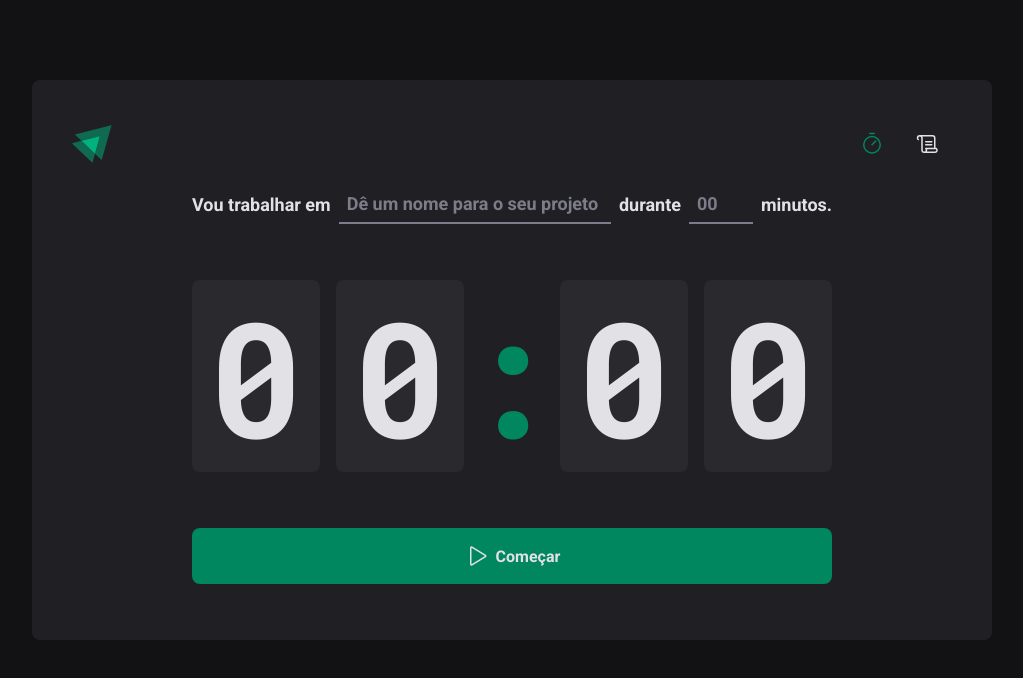
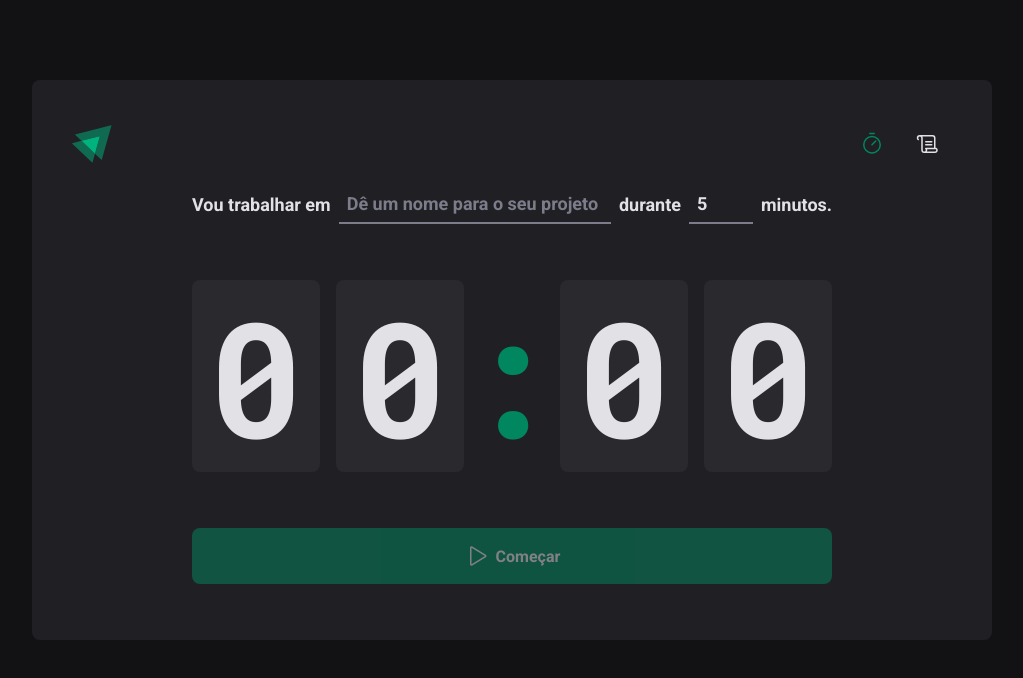
Before and after one commit to gabriel1g/ignite-timer, a React (Vite) app: page / in a window 1280 px wide. Shown: the top 678 px of the page, without its empty margins (128-1151 px from the left). Built offline with nearby package versions, Linux system fonts and the light colour scheme.

Commit message:
integração com react-hook-form

```diff
--- a/package.json
+++ b/package.json
@@ -9,11 +9,14 @@
     "preview": "vite preview"
   },
   "dependencies": {
+    "@hookform/resolvers": "^3.0.1",
     "@phosphor-icons/react": "^2.0.8",
     "react": "^18.2.0",
     "react-dom": "^18.2.0",
+    "react-hook-form": "^7.43.9",
     "react-router-dom": "^6.10.0",
-    "styled-components": "^5.3.9"
+    "styled-components": "^5.3.9",
+    "zod": "^3.21.4"
   },
   "devDependencies": {
     "@trivago/prettier-plugin-sort-imports": "^4.1.1",
--- a/src/pages/Home/index.tsx
+++ b/src/pages/Home/index.tsx
@@ -1,14 +1,37 @@
+import { useForm } from 'react-hook-form';
+
+import * as zod from 'zod';
+
+import { zodResolver } from '@hookform/resolvers/zod';
 import { Play } from '@phosphor-icons/react';
 
 import { CountdownButton, CountdownContainer, FormContainer, HomeContainer, MinutesAmountInput, TaskInput } from './styles';
 
+type PomodoroFormData = zod.infer<typeof pomodoroValidationSchema>;
+
+const pomodoroValidationSchema = zod.object({
+  task: zod.string().min(1, 'Informe o nome do evento'),
+  minutesAmount: zod.number().min(5, 'A duração precisa ter no mínimo 5 minutos').max(60, 'A duração só pode ter no máximo 60 minutos'),
+});
+
 export function Home() {
+  const { register, handleSubmit, watch } = useForm<PomodoroFormData>({
+    defaultValues: { minutesAmount: 5 },
+    resolver: zodResolver(pomodoroValidationSchema),
+  });
+
+  const isSubmitDisabled = !watch('task');
+
+  function handleCreateNewPomodoro(data: PomodoroFormData) {
+    console.log(data);
+  }
+
   return (
     <HomeContainer>
-      <form>
+      <form onSubmit={handleSubmit(handleCreateNewPomodoro)}>
         <FormContainer>
           <label htmlFor="task">Vou trabalhar em</label>
-          <TaskInput id="task" list="tasks-suggestions" placeholder="Dê um nome para o seu projeto" type="text" />
+          <TaskInput id="task" list="tasks-suggestions" placeholder="Dê um nome para o seu projeto" type="text" {...register('task')} />
 
           <datalist id="tasks-suggestions">
             <option value="Task 1" />
@@ -17,8 +40,16 @@ export function Home() {
             <option value="Task 4" />
           </datalist>
 
-          <label htmlFor="amountMinutes">durante</label>
-          <MinutesAmountInput id="amountMinutes" max={60} min={5} placeholder="00" step={5} type="number" />
+          <label htmlFor="minutesAmount">durante</label>
+          <MinutesAmountInput
+            id="minutesAmount"
+            max={60}
+            min={5}
+            placeholder="00"
+            step={5}
+            type="number"
+            {...register('minutesAmount', { valueAsNumber: true })}
+          />
 
           <span>minutos.</span>
         </FormContainer>
@@ -31,7 +62,7 @@ export function Home() {
           <span>0</span>
         </CountdownContainer>
 
-        <CountdownButton>
+        <CountdownButton disabled={isSubmitDisabled}>
           <Play size={24} />
           Começar
         </CountdownButton>
```
Also changed, not shown: 2 other files (tests, documents, lock files or other folders).
